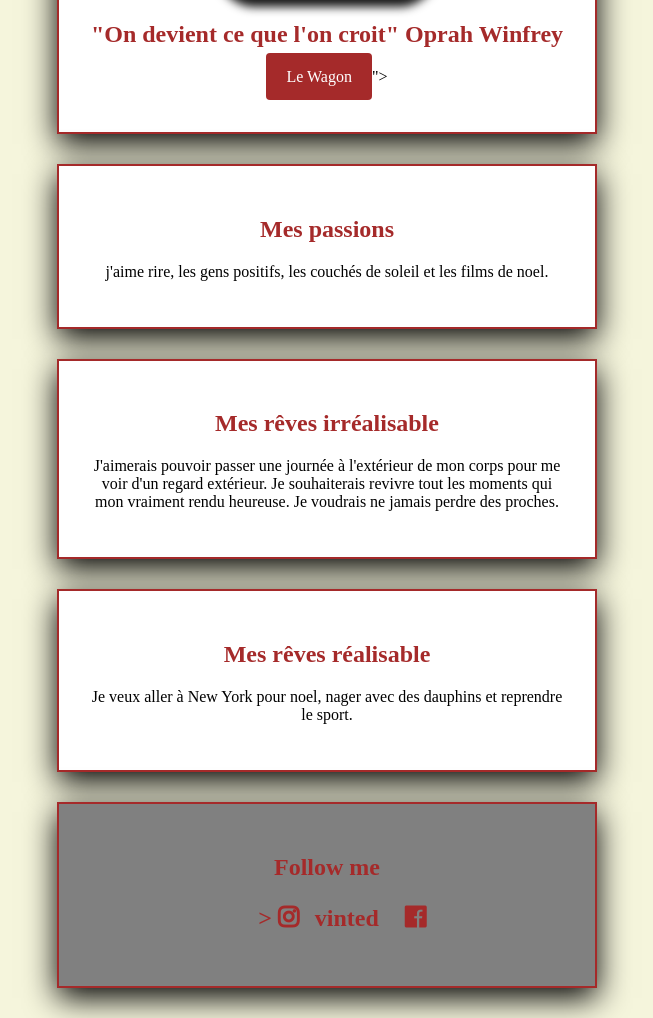
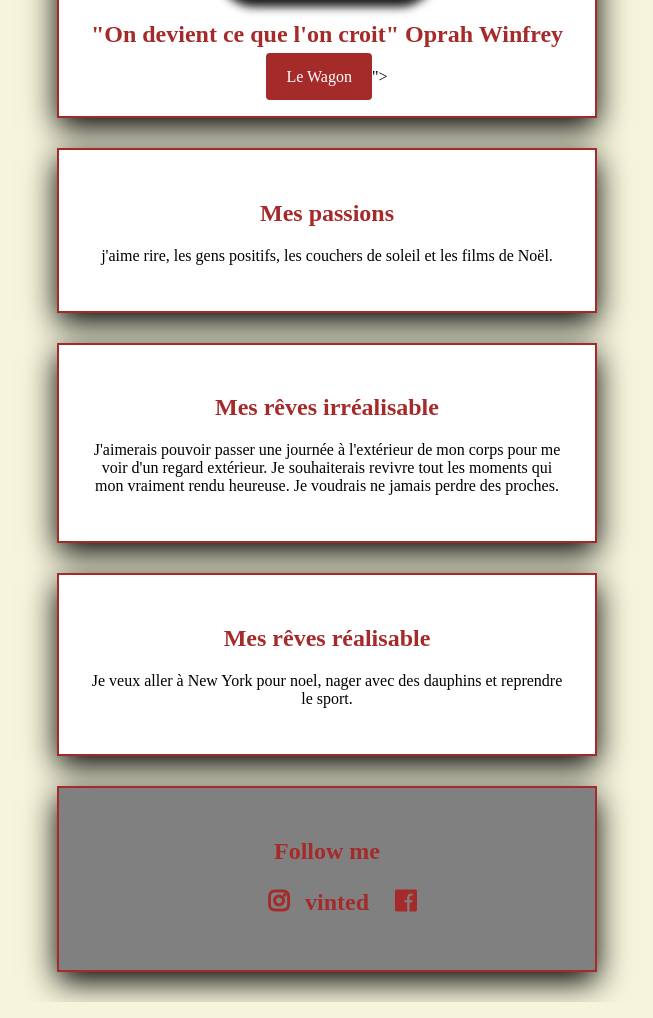
Before and after one commit to luciemichel78/my-profile, a plain HTML site: page index.html in a window 1280 px wide. Shown: the part 467-1485 px from the top of the page, without its empty margins (313-966 px from the left). Drawn offline with Linux system fonts and the light colour scheme.

Commit message:
Add files via upload

```diff
--- a/index.html
+++ b/index.html
@@ -22,12 +22,12 @@
 		<img src="Images/profile-picture.jpg" class="image-lucie" alt="Lucie Michel">
 		<p></p>
 	<h2>"On devient ce que l'on croit" Oprah Winfrey</h2>
-	<p </p>
+	<p></p>
 	<a href="https://www.lewagon.com/fr" class="btn-blue" target="_blank">Le Wagon</a>"></a>
 		</div>
 
 	<div class="boite2"><h2>Mes passions</h2>
-	<p>j'aime rire, les gens positifs, les couchés de soleil et les films de noel. </p>
+	<p>j'aime rire, les gens positifs, les couchers de soleil et les films de Noël. </p>
 </div>
 
 	<div class="boite3"><h2>Mes rêves irréalisable</h2>
@@ -42,7 +42,7 @@
 
 	<div class="boite5"><h2>Follow me
 		<ul>
-			<a href="https://www.instagram.com/l.uci.e_m/?hl=fr" class="list-inline" " target="_blank">>
+			<a href="https://www.instagram.com/l.uci.e_m/?hl=fr" class="list-inline" " target="_blank">
 			<i><i class="fab fa-instagram"></i></i>
 
 			<a href="https://www.vinted.fr/member/26761933-luciemc" class="list-inline" "target="_blank">
```
